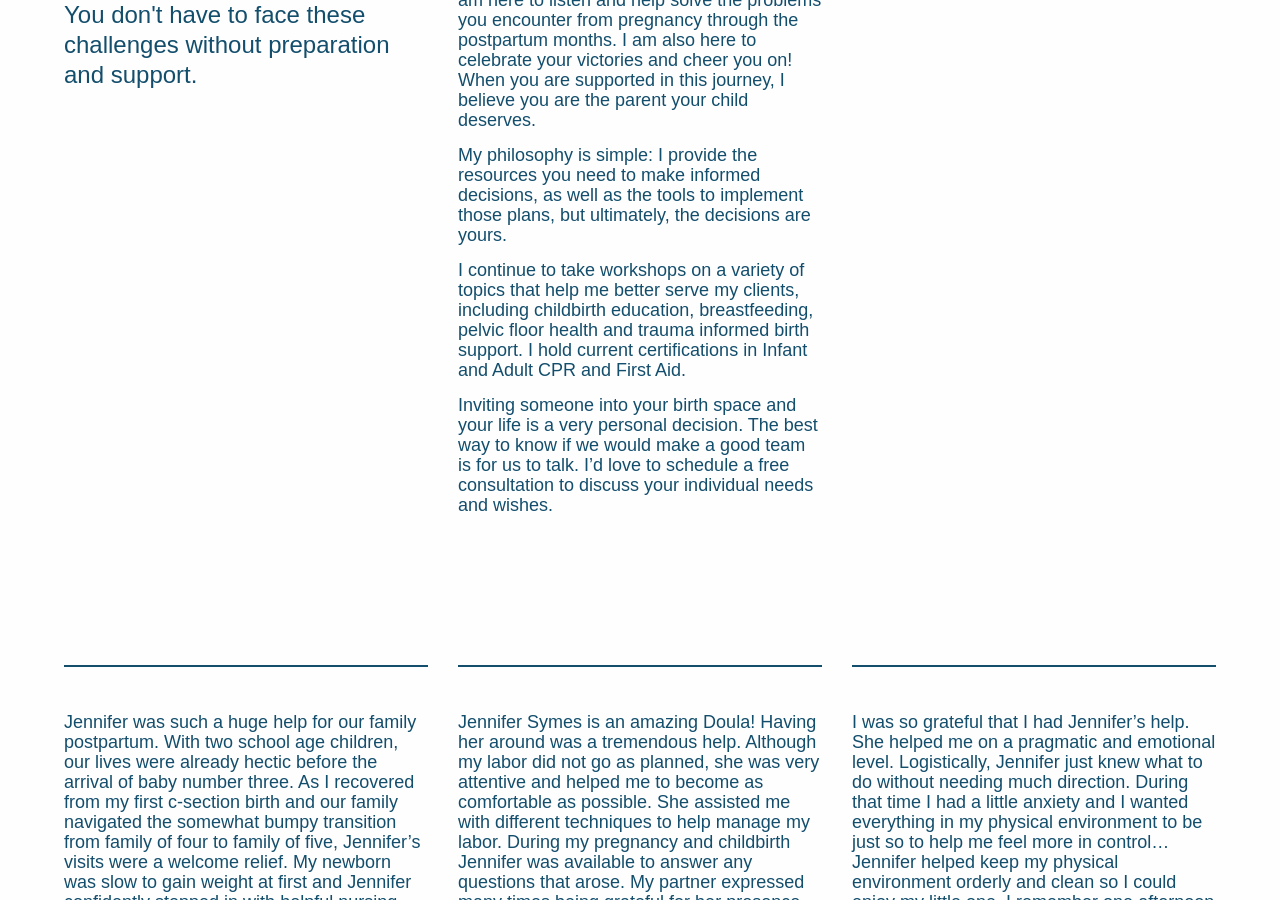
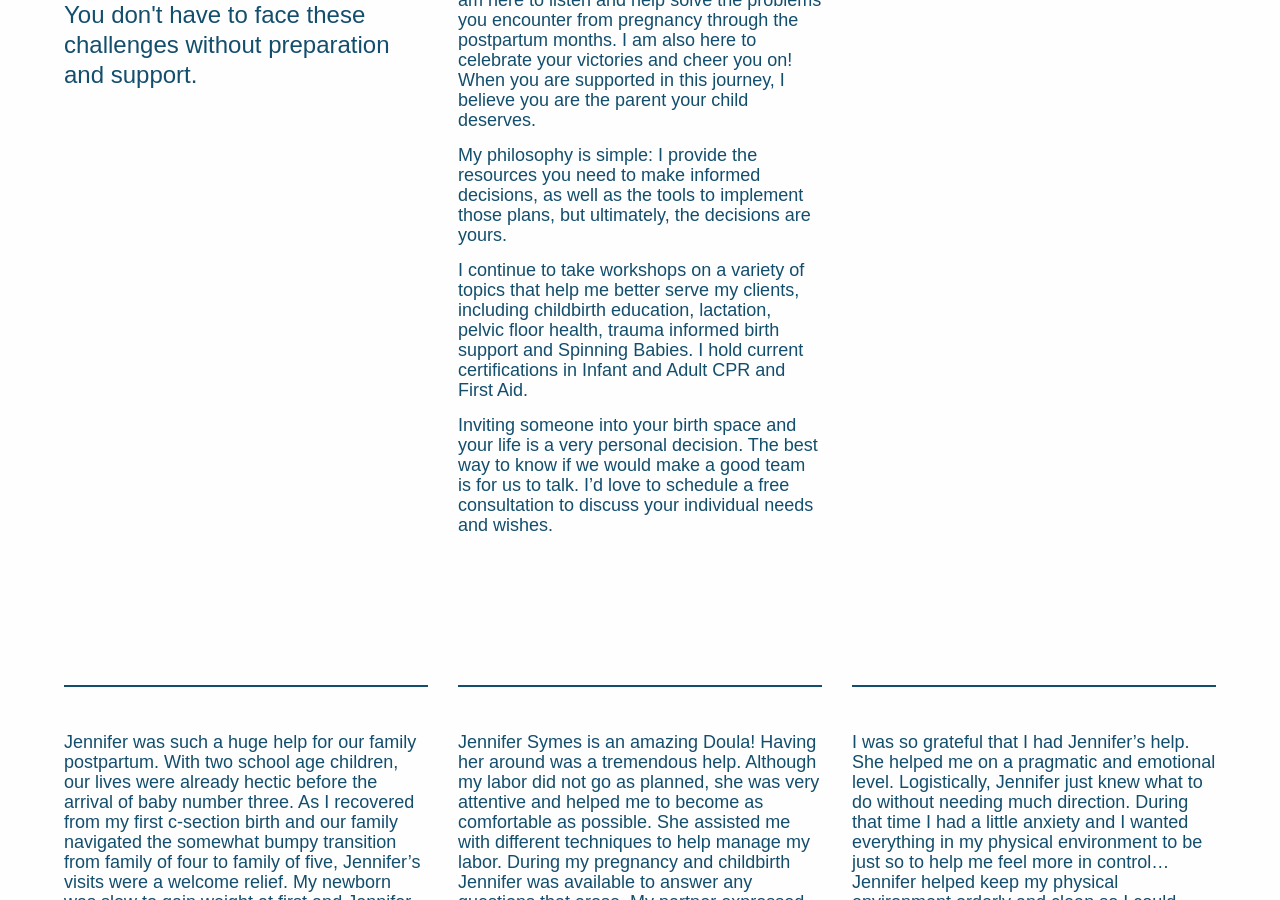
Before and after one commit to aidensymes/harbordoula.com, a Jekyll site: the page built from home.markdown, in a window 1280 px wide and 900 px high, scrolled down 1628 px. Built offline with Jekyll 4.4.1, drawn with Linux system fonts in a browser that asks for light colours; nearby versions of some CDN libraries; some web fonts are replaced.

Commit message:
Updated Home

```diff
--- a/home.markdown
+++ b/home.markdown
@@ -27,12 +27,12 @@ about: "Pregnancy, childbirth and the newborn weeks come with great joy, transit
   deserves. \n\nMy philosophy is simple: I provide the resources you need to make
   informed decisions, as well as the tools to implement those plans, but ultimately,
   the decisions are yours. \n\nI continue to take workshops on a variety of topics
-  that help me better serve my clients, including childbirth education, breastfeeding,
-  pelvic floor health and trauma informed birth support. I hold current certifications
-  in Infant and Adult CPR and First Aid.\n\nInviting someone into your birth space
-  and your life is a very personal decision. The best way to know if we would make
-  a good team is for us to talk. I'd love to schedule a free consultation to discuss
-  your individual needs and wishes. \n\n"
+  that help me better serve my clients, including childbirth education, lactation,
+  pelvic floor health, trauma informed birth support and Spinning Babies. I hold current
+  certifications in Infant and Adult CPR and First Aid.\n\nInviting someone into your
+  birth space and your life is a very personal decision. The best way to know if we
+  would make a good team is for us to talk. I'd love to schedule a free consultation
+  to discuss your individual needs and wishes. \n\n"
 headshot-image: "/uploads/miaela5.jpg"
 testimonials:
 - quote: Jennifer was such a huge help for our family postpartum. With two school
```
